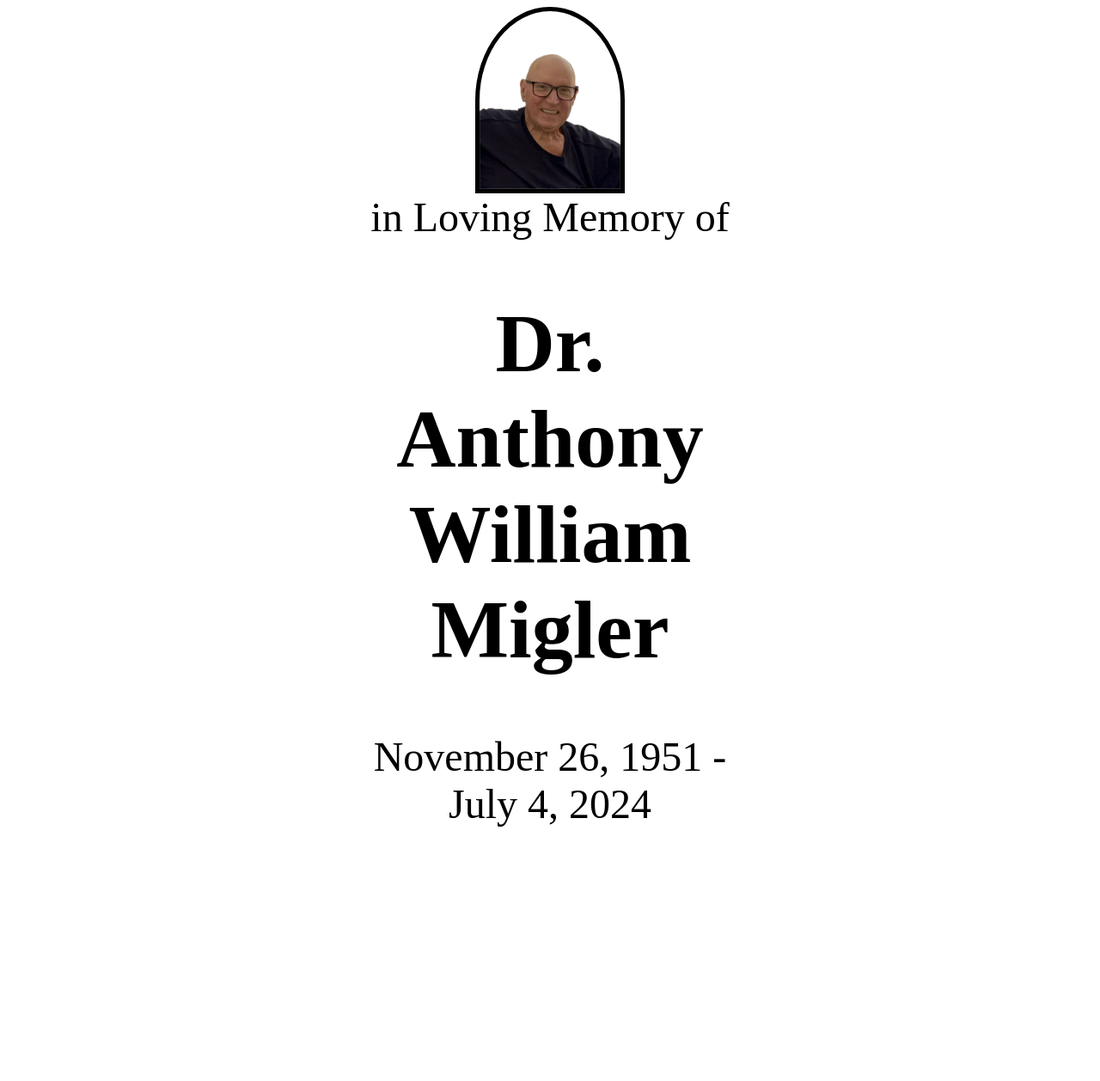
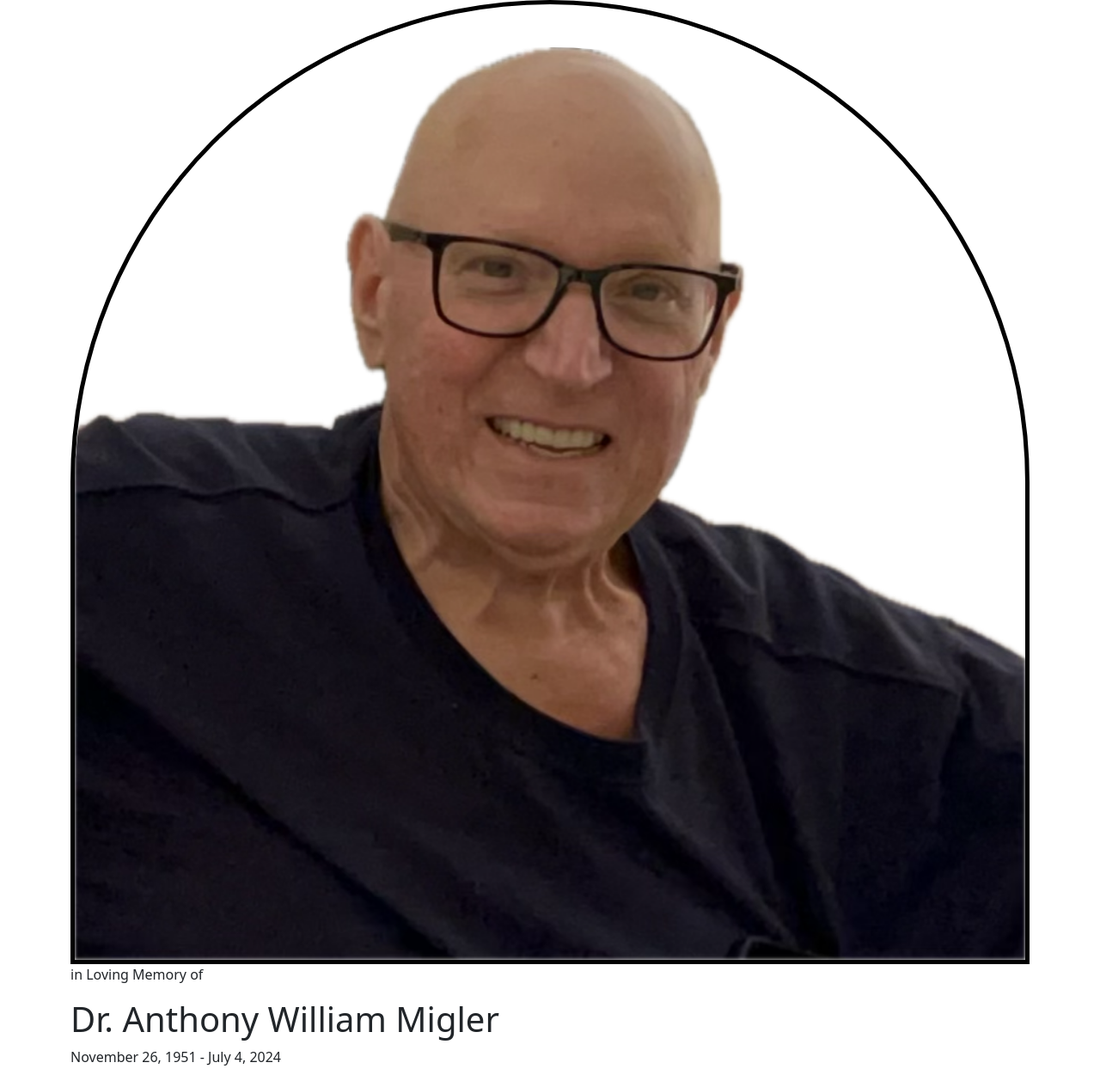
Before and after one commit to avndlln/tm, a plain HTML site: page index.html in a window 1280 px wide. Shown: the whole page at 86% size. Before the commit the page ends 1011 px from the top, so only its background shows below. Drawn offline with nearby package versions, Linux system fonts and the light colour scheme.

Commit message:
Update index.html

```diff
--- a/index.html
+++ b/index.html
@@ -1,39 +1,28 @@
 <html>
   <head>
     <title>In Loving Memory of Dr. Anthony William Migler</title>
+    <link rel="stylesheet" href="https://cdnjs.cloudflare.com/ajax/libs/bootstrap/5.3.3/css/bootstrap.min.css" integrity="sha512-jnSuA4Ss2PkkikSOLtYs8BlYIeeIK1h99ty4YfvRPAlzr377vr3CXDb7sb7eEEBYjDtcYj+AjBH3FLv5uSJuXg==" crossorigin="anonymous" referrerpolicy="no-referrer" />
+    <script src="https://cdnjs.cloudflare.com/ajax/libs/bootstrap/5.3.3/js/bootstrap.min.js" integrity="sha512-ykZ1QQr0Jy/4ZkvKuqWn4iF3lqPZyij9iRv6sGqLRdTPkY69YX6+7wvVGmsdBbiIfN/8OdsI7HABjvEok6ZopQ==" crossorigin="anonymous" referrerpolicy="no-referrer"></script>
     <style>
       .photo {
-        width: 33%;
+        width: 100%;
         border: 5px solid black;
         border-top-left-radius: 50%;
-        border-top-right-radius: 50%; padding-top: 50px;
+        border-top-right-radius: 50%;
+        padding-top: 50px;
        }
-      body {
-        font-size: 3rem;
-        padding-left: 30%;
-        padding-right: 30%;
-        text-align: center;
-      }
     </style>
   </head>
 <body>
-
-  <div>
-    <img class="photo" src="tony.png" />
-  </div>
-
-  <div class="script">
-    in Loving Memory of
-  </div>
-
-  <h1>Dr. Anthony William Migler</h1>
-
-  <div>
-    November 26, 1951 - July 4, 2024
-  </div>
-
-  <p>
-  </p>
-
+  <div class="container"><div class="row"><div class="col">
+    <img class="photo img-fluid" src="tony.png" />
+    <p class="script">
+      in Loving Memory of
+    </p>
+    <h1>Dr. Anthony William Migler</h1>
+    <p>
+      November 26, 1951 - July 4, 2024
+    </p>
+  </div></div></div>
 </body>
 </html>
```
